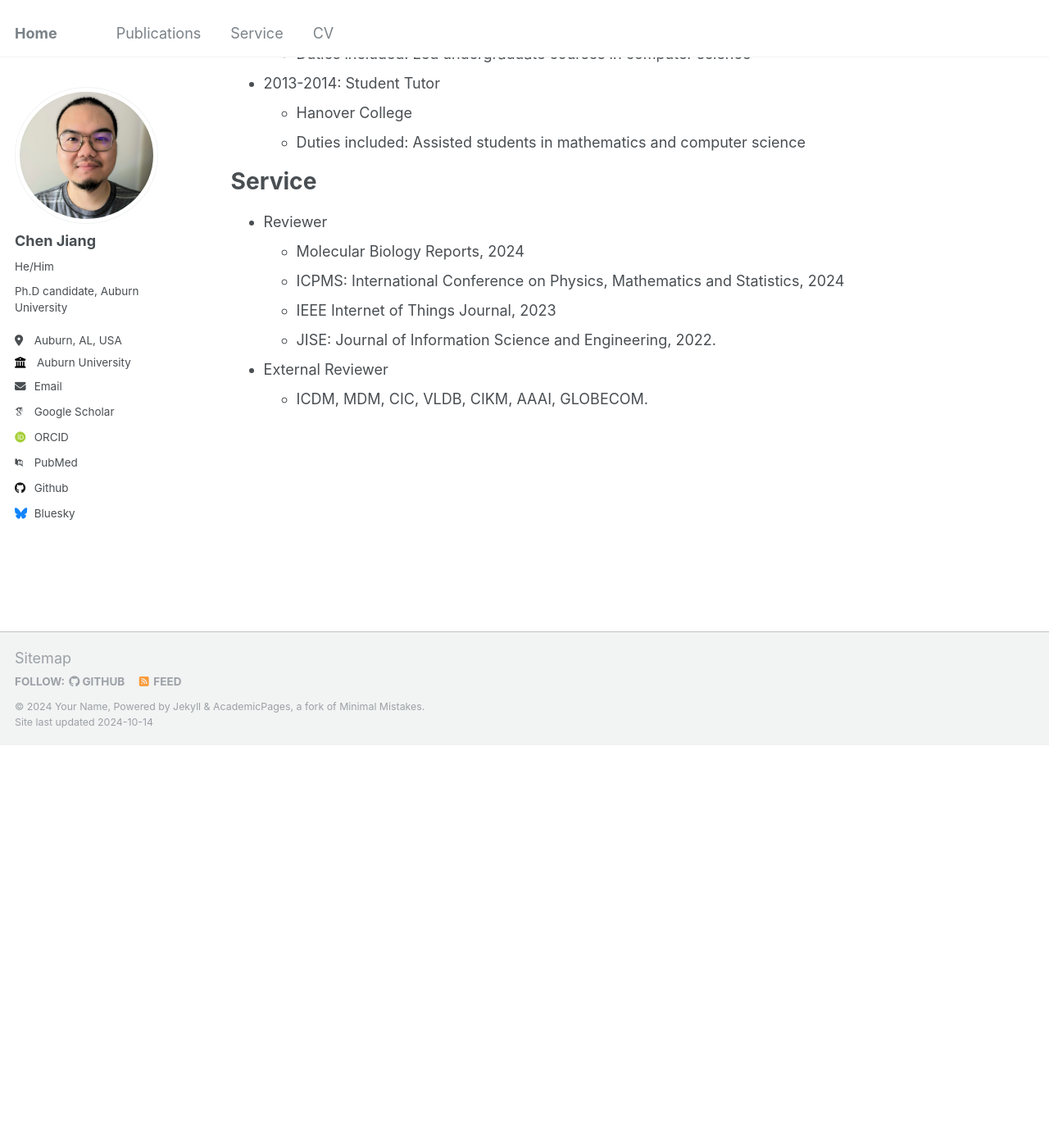
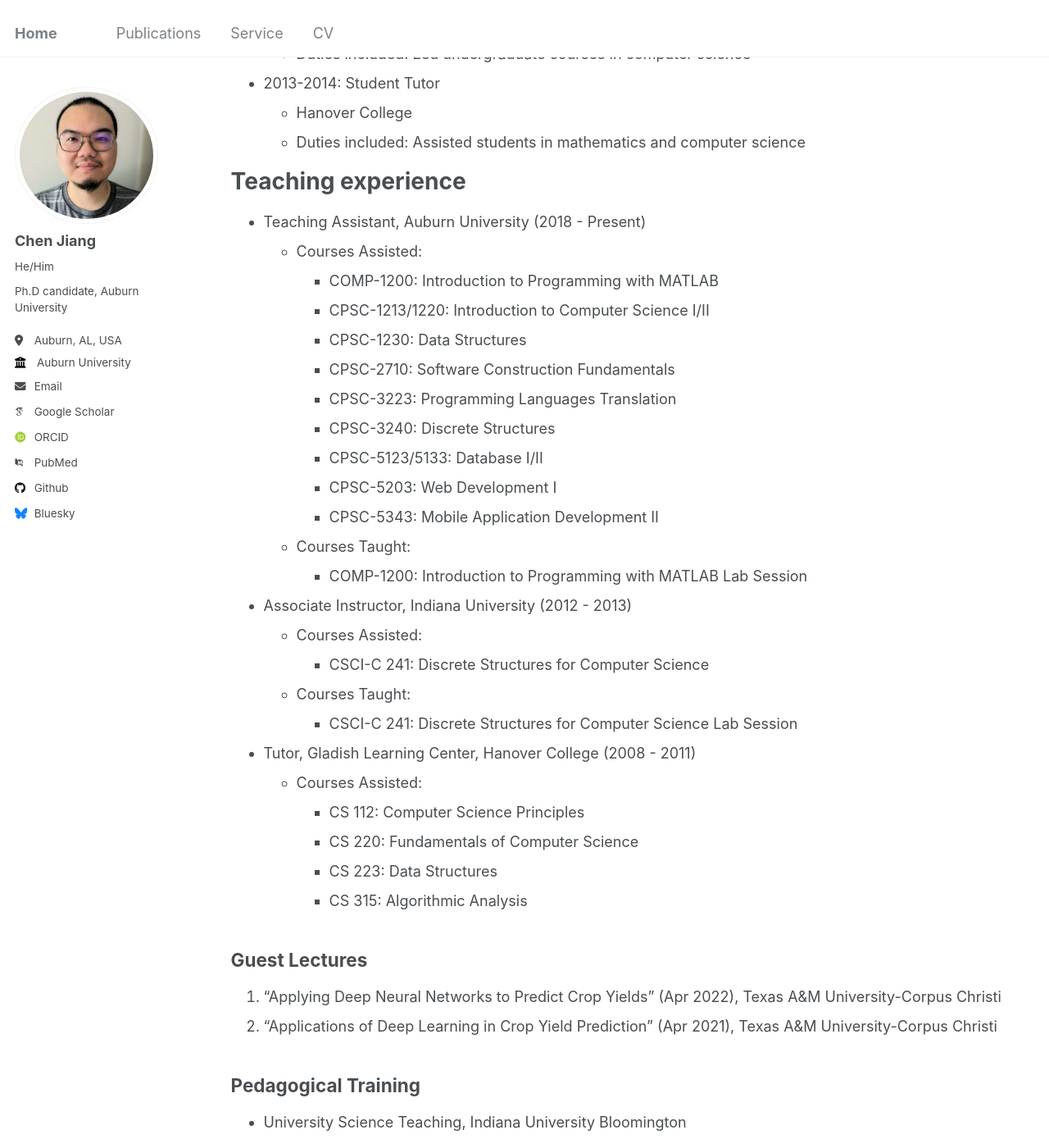
Before and after one commit to jiang28/jiangchen, a Jekyll site: the page built from _pages/cv.md, in a window 1280 px wide and 1400 px high, scrolled down 605 px. Shown: the whole window at 82% size. Built offline with Jekyll 4.4.1, drawn with Linux system fonts in a browser that asks for light colours; some web fonts are replaced; before the commit the page ends 1513 px from its top, so only the background shows below that.

Commit message:
Update cv.md

```diff
--- a/_pages/cv.md
+++ b/_pages/cv.md
@@ -35,12 +35,41 @@ Work experience
   * Duties included: Assisted students in mathematics and computer science
 
 
-Service
+
+Teaching experience
 ======
-* Reviewer
-  * Molecular Biology Reports, 2024
-  * ICPMS: International Conference on Physics, Mathematics and Statistics, 2024
-  * IEEE Internet of Things Journal, 2023
-  * JISE: Journal of Information Science and Engineering, 2022.
-* External Reviewer
-  * ICDM, MDM, CIC, VLDB, CIKM, AAAI, GLOBECOM.
+* Teaching Assistant, Auburn University (2018 - Present)
+  * Courses Assisted:
+    * COMP-1200: Introduction to Programming with MATLAB
+    * CPSC-1213/1220: Introduction to Computer Science I/II
+    * CPSC-1230: Data Structures
+    * CPSC-2710: Software Construction Fundamentals
+    * CPSC-3223: Programming Languages Translation
+    * CPSC-3240: Discrete Structures
+    * CPSC-5123/5133: Database I/II
+    * CPSC-5203: Web Development I
+    * CPSC-5343: Mobile Application Development II
+  * Courses Taught:
+    * COMP-1200: Introduction to Programming with MATLAB Lab Session
+
+* Associate Instructor, Indiana University (2012 - 2013)
+  * Courses Assisted:
+    * CSCI-C 241: Discrete Structures for Computer Science
+  * Courses Taught:
+    * CSCI-C 241: Discrete Structures for Computer Science Lab Session
+
+* Tutor, Gladish Learning Center, Hanover College (2008 - 2011)
+  * Courses Assisted:
+    * CS 112: Computer Science Principles
+    * CS 220: Fundamentals of Computer Science
+    * CS 223: Data Structures
+    * CS 315: Algorithmic Analysis
+
+Guest Lectures
+------
+1. "Applying Deep Neural Networks to Predict Crop Yields" (Apr 2022), Texas A&M University-Corpus Christi
+2. "Applications of Deep Learning in Crop Yield Prediction" (Apr 2021), Texas A&M University-Corpus Christi
+
+Pedagogical Training
+------
+* University Science Teaching, Indiana University Bloomington
```
